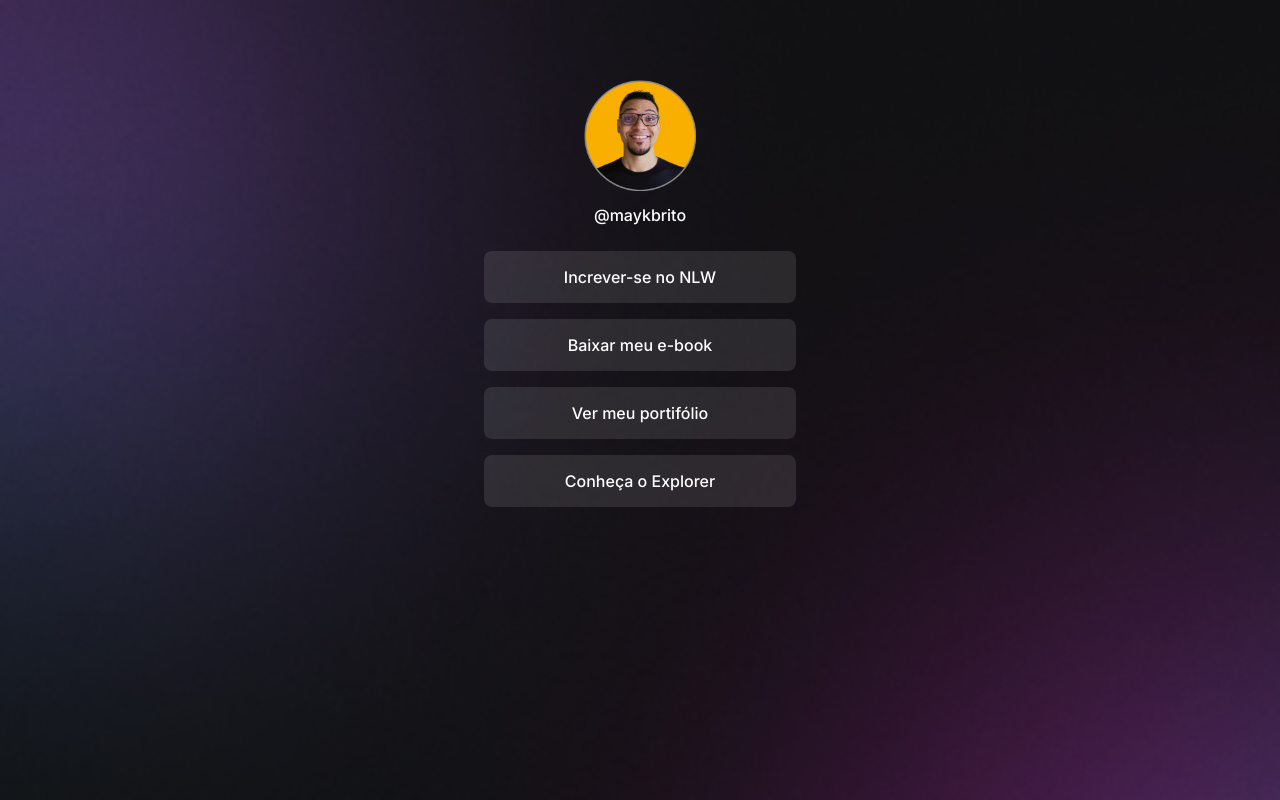
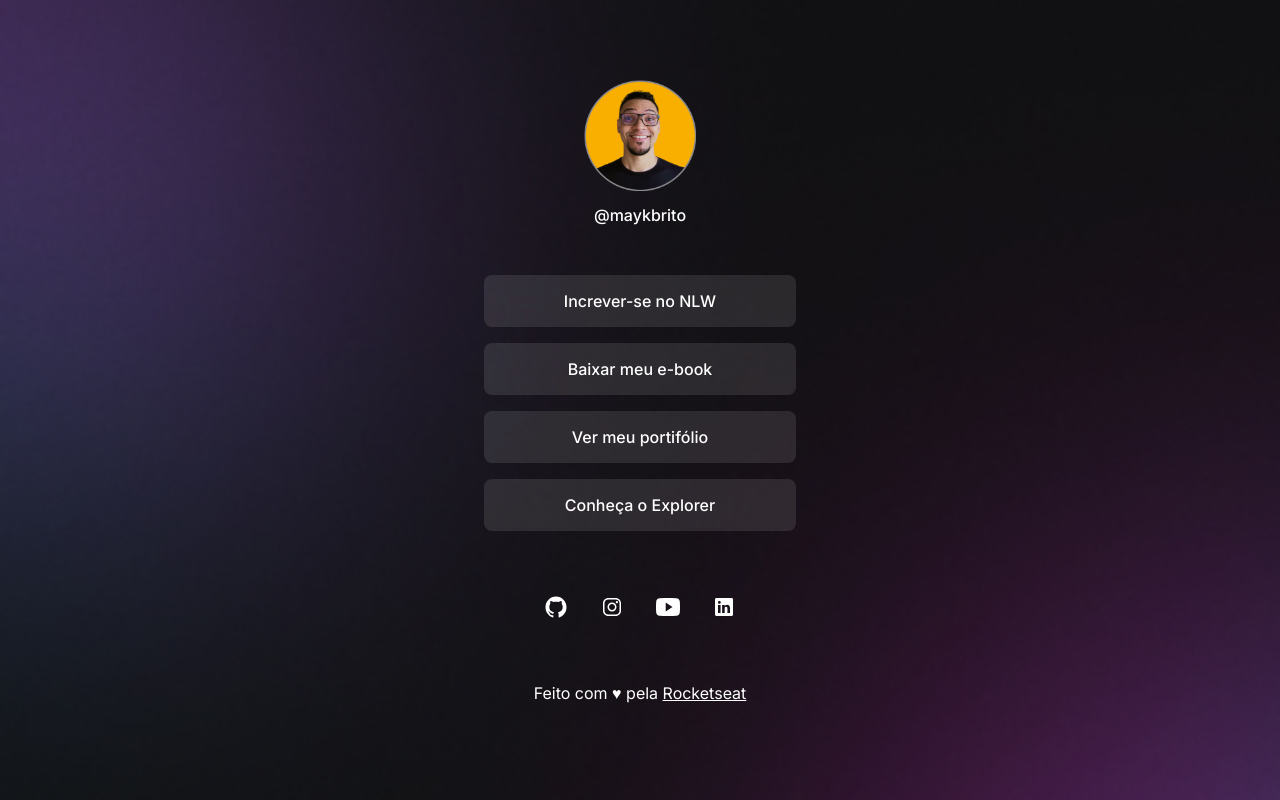
Before and after one commit to ReederOT/Iniciante_html, a plain HTML site: page index.html in a window 1280 px wide. Drawn offline with nearby package versions, Linux system fonts and the light colour scheme.

Commit message:
update 15-09

```diff
--- a/index.html
+++ b/index.html
@@ -42,8 +42,28 @@
         </li>
       </ul>
       <div id="social-link">
+        <a href="https://github.com/ReederOT" target="blank">
+          <ion-icon name="logo-github"></ion-icon>
+        </a>
+
+        <a href="https://www.instagram.com/reeder_ot/" target="_blank">
+          <ion-icon name="logo-instagram"></ion-icon>
+        </a>
+
+        <a href="https://www.youtube.com/channel/UCSrV8h2ttHHQdpG3ggr7fiQ" target="_blank">
+          <ion-icon name="logo-youtube"></ion-icon>
+        </a>
+
+        <a href="https://www.linkedin.com/in/rot-b3561835" target="_blank">
+          <ion-icon name="logo-linkedin"></ion-icon>
+        </a>
+
 
       </div>
+      <footer>
+        Feito com ♥ pela <a href="https://www.rocketseat.com.br/">Rocketseat</a>
+      </footer>
     </div>
+    <script src="https://unpkg.com/ionicons@4.5.10-0/dist/ionicons.js"></script>
   </body>
 </html>
--- a/style.css
+++ b/style.css
@@ -48,10 +48,11 @@ body * {
 /*Links - lista*/
 
 ul {
+  list-style: none;
   display: flex;
-  list-style: none;
   flex-direction: column;
   gap: 16px;
+  padding: 24px 0;
 }
 
 ul li a {
@@ -78,3 +79,34 @@ ul li a:hover {
   background: rgba(255, 255, 255, 0.05);
   border: 1.5px solid white;
 }
+
+/*Social links*/
+
+#social-link{
+  display: flex;
+  justify-content: center;
+  padding: 24px 0;
+  font-size: 24px;
+
+}
+
+#social-link a {
+  display: flex;
+  align-items: center;
+  justify-content: center;
+  padding: 16px;
+  border-radius: 50%;
+  transition: background 0.2s;
+}
+
+#social-link a:hover {
+background: rgba(255, 255, 255, 0.2);
+padding: 16px;
+
+}
+
+footer {
+  padding: 24px 0;
+  text-align: center;
+  font-size: 16px;
+}
```
